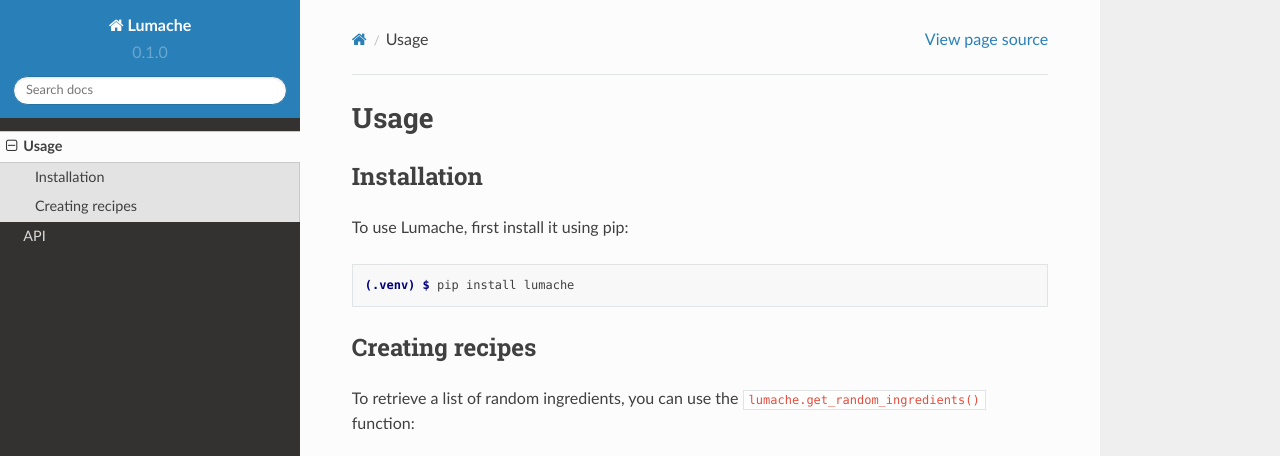
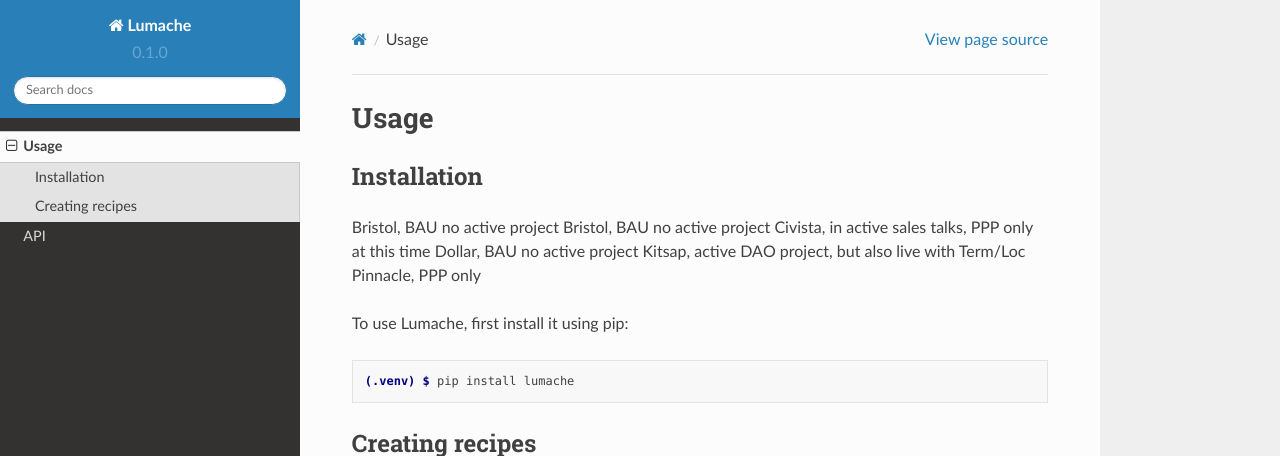
Before and after one commit to VAMelend/rtd-tutorial, a Sphinx documentation site: the page built from docs/source/usage.rst, in a window 1280 px wide and 1191 px high, cut to the strip 0-456 px from the top of the window. Built offline with Sphinx 7.4.7 and the Read the Docs theme 2.0.0, drawn with Linux system fonts in a browser that asks for light colours.

Commit message:
Update usage.rst

```diff
--- a/docs/source/usage.rst
+++ b/docs/source/usage.rst
@@ -5,6 +5,13 @@ Usage
 
 Installation
 ------------
+
+Bristol, BAU no active project
+Bristol, BAU no active project
+Civista, in active sales talks, PPP only at this time
+Dollar, BAU no active project
+Kitsap, active DAO project, but also live with Term/Loc
+Pinnacle, PPP only
 
 To use Lumache, first install it using pip:
 
```
